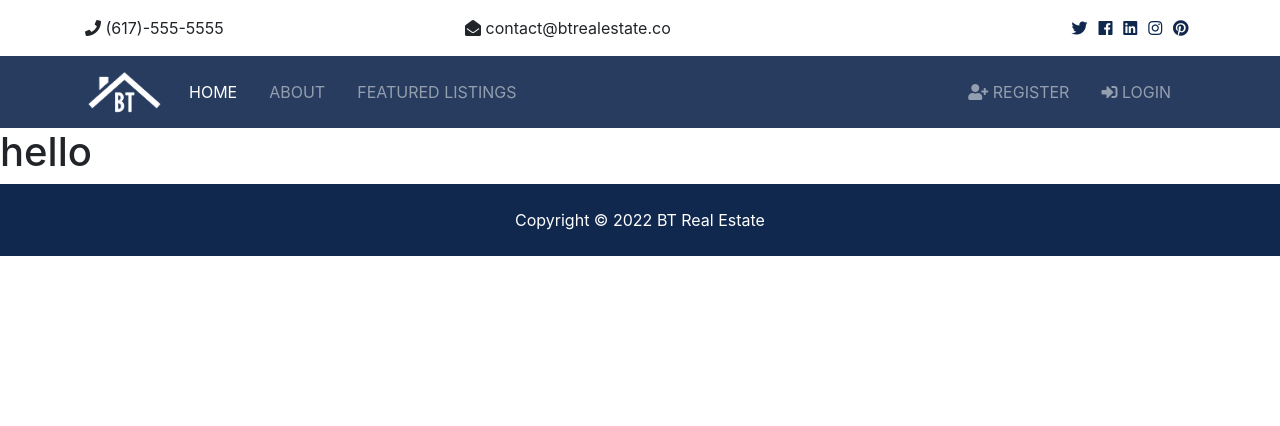
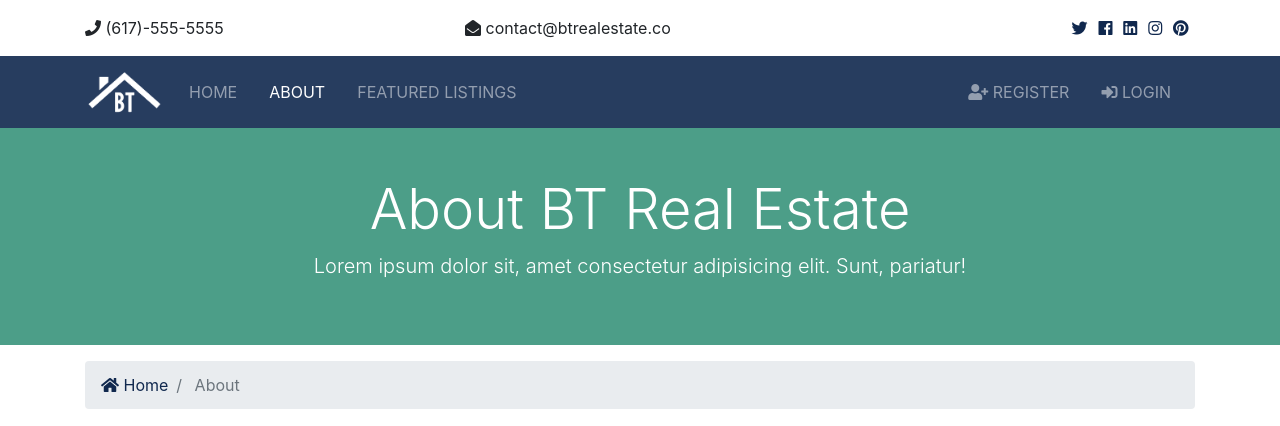
Before and after one commit to adoubleb/ilmconnect, a Django app: page /about in a window 1280 px wide. Shown: the top 426 px of the page. Before the commit the page ends 256 px from the top, so only its background shows below. Run offline with Django 4.2, Linux system fonts and the light colour scheme; some libraries are stand-ins or nearby versions.

Commit message:
lightup navbar item

```diff
--- a/templates/pages/about.html
+++ b/templates/pages/about.html
@@ -1,6 +1,108 @@
 {% extends 'base.html' %}
+{% load static %}
+{% block content %}
+<section id="showcase-inner" class="py-5 text-white">
+    <div class="container">
+      <div class="row text-center">
+        <div class="col-md-12">
+          <h1 class="display-4">About BT Real Estate</h1>
+          <p class="lead">Lorem ipsum dolor sit, amet consectetur adipisicing elit. Sunt, pariatur!</p>
+        </div>
+      </div>
+    </div>
+  </section>
 
-{% block content %}
-<h1>hello</h1>
+  <!-- Breadcrumb -->
+  <section id="bc" class="mt-3">
+    <div class="container">
+      <nav aria-label="breadcrumb">
+        <ol class="breadcrumb">
+          <li class="breadcrumb-item">
+            <a href="{% url 'index' %}">
+              <i class="fas fa-home"></i> Home</a>
+          </li>
+          <li class="breadcrumb-item active"> About</li>
+        </ol>
+      </nav>
+    </div>
+  </section>
+
+  <section id="about" class="py-4">
+    <div class="container">
+      <div class="row">
+        <div class="col-md-8">
+          <h2>We Search For The Perfect Home</h2>
+          <p class="lead">Lorem ipsum dolor sit, amet consectetur adipisicing elit. Sunt, pariatur!</p>
+          <img src="{% static 'img/about.jpg'%}" alt="">
+          <p class="mt-4">Lorem ipsum dolor sit amet consectetur adipisicing elit. Perspiciatis esse officia repudiandae ad saepe ex, amet
+            neque quod accusamus rem quia magnam magni dolorum facilis ullam minima perferendis? Exercitationem at quaerat
+            commodi id libero eveniet harum perferendis laborum molestias quia.</p>
+        </div>
+        <div class="col-md-4">
+          <div class="card">
+            <img class="card-img-top" src="assets/img/realtors/kyle.jpg" alt="Seller of the month">
+            <div class="card-body">
+              <h5 class="card-title">Seller Of The Month</h5>
+              <h6 class="text-secondary">Kyle Brown</h6>
+              <p class="card-text">Lorem ipsum dolor sit amet consectetur adipisicing elit. Omnis nesciunt amet, illo itaque similique repellat.
+                content.
+              </p>
+            </div>
+          </div>
+        </div>
+      </div>
+    </div>
+  </section>
+
+  <!-- Work -->
+  <section id="work" class="bg-dark text-white text-center">
+    <h2 class="display-4">We Work For You</h2>
+    <h4>Lorem ipsum dolor sit amet consectetur adipisicing elit. Autem velit aperiam, unde aliquid at similique!</h4>
+    <hr>
+    <a href="listings.html" class="btn btn-secondary text-white btn-lg">View Our Featured Listings</a>
+  </section>
+
+  <!-- Team -->
+  <section id="team" class="py-5">
+    <div class="container">
+      <h2 class="text-center">Our Team</h2>
+      <div class="row text-center">
+        <div class="col-md-4">
+          <img src="assets/img/realtors/kyle.jpg" alt="" class="rounded-circle mb-3">
+          <h4>Kyle Brown</h4>
+          <p class="text-success">
+            <i class="fas fa-award text-success mb-3"></i> Realtor</p>
+          <hr>
+          <p>
+            <i class="fas fa-phone"></i> (555)-555-5555</p>
+          <p>
+            <i class="fas fa-envelope-open"></i> kyle@btrealestate.co</p>
+        </div>
+
+        <div class="col-md-4">
+          <img src="assets/img/realtors/mark.jpg" alt="" class="rounded-circle mb-3">
+          <h4>Mark Hudson</h4>
+          <p class="text-success">Realtor</p>
+          <hr>
+          <p>
+            <i class="fas fa-phone"></i> (444)-444-4444</p>
+          <p>
+            <i class="fas fa-envelope-open"></i> mark@btrealestate.co</p>
+        </div>
+
+        <div class="col-md-4">
+          <img src="assets/img/realtors/jenny.jpg" alt="" class="rounded-circle mb-3">
+          <h4>Jenny Johnson</h4>
+          <p class="text-success">Realtor</p>
+          <hr>
+          <p>
+            <i class="fas fa-phone"></i> (333)-333-3333</p>
+          <p>
+            <i class="fas fa-envelope-open"></i> jenny@btrealestate.co</p>
+        </div>
+      </div>
+    </div>
+</section>
+
 
 {% endblock %}
--- a/templates/partials/_navbar.html
+++ b/templates/partials/_navbar.html
@@ -1,7 +1,7 @@
 {% load static %}
 <nav class="navbar navbar-expand-lg navbar-dark bg-primary sticky-top">
     <div class="container">
-      <a class="navbar-brand" href="index.html">
+      <a class="navbar-brand" href="{% url 'index' %}">
         <img src="{% static 'img/logo.png'%}" class="logo" alt="">
       </a>
       <button class="navbar-toggler" type="button" data-toggle="collapse" data-target="#navbarNavAltMarkup">
@@ -9,11 +9,23 @@
       </button>
       <div class="collapse navbar-collapse" id="navbarNavAltMarkup">
         <ul class="navbar-nav">
-          <li class="nav-item active mr-3">
-            <a class="nav-link" href="index.html">Home</a>
+          <li
+            {% if '/' == request.path %}
+              class="nav-item active mr-3"
+            {% else %}
+              class="nav-item mr-3"
+            {% endif %}
+          >
+            <a class="nav-link" href="{% url 'index' %}">Home</a>
           </li>
-          <li class="nav-item mr-3">
-            <a class="nav-link" href="about.html">About</a>
+          <li
+            {% if 'about' in request.path %}
+              class="nav-item active mr-3"
+            {% else %}
+              class="nav-item mr-3"
+            {% endif %}
+          >
+            <a class="nav-link" href="{% url 'about' %}">About</a>
           </li>
           <li class="nav-item mr-3">
             <a class="nav-link" href="listings.html">Featured Listings</a>
```
